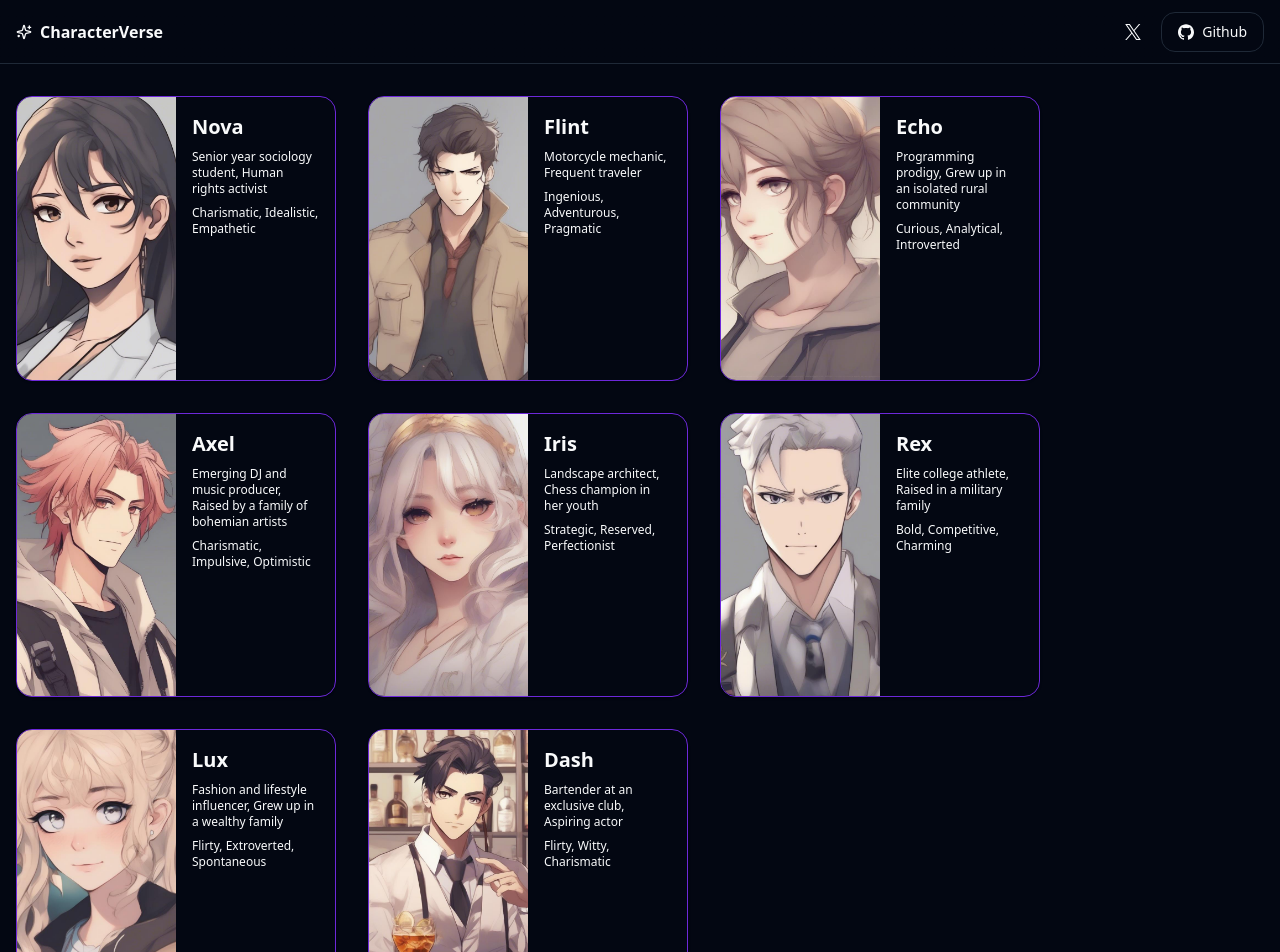
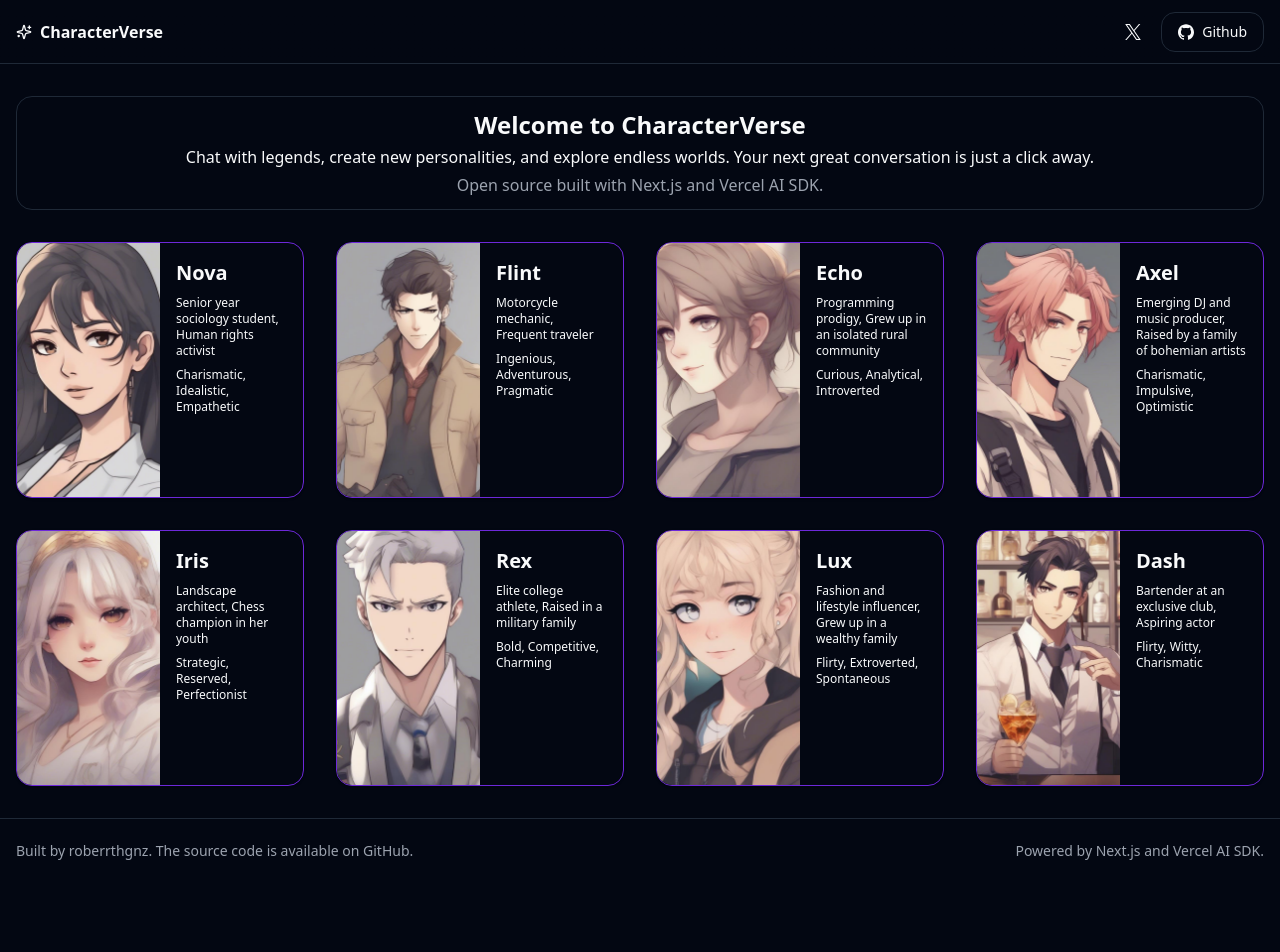
Before and after one commit to roberthgnz/character-verse, a Next.js app: page / in a window 1280 px wide. Shown: the top 952 px of the page. After the commit the page ends 882 px from the top, so only its background shows below. Built offline with nearby package versions, Linux system fonts and the light colour scheme.

Commit message:
refactor: Update footer in layout and page components

```diff
--- a/app/layout.tsx
+++ b/app/layout.tsx
@@ -28,14 +28,41 @@ export default function RootLayout({ children }: RootLayoutProps) {
       >
         <MainNav />
         {children}
-        <footer className="flex h-16 w-full shrink-0 items-center justify-center border-t bg-gradient-to-b px-4">
+        <footer className="flex h-16 w-full shrink-0 items-center justify-between border-t bg-gradient-to-b px-4">
           <p className="text-muted-foreground text-center text-sm">
-            Open source built with
-            <Link href={"https://nextjs.org/"} target="_blank">
+            Built by{" "}
+            <Link
+              href={"https://x.com/roberthgnz"}
+              className="hover:underline"
+              target="_blank"
+            >
+              roberrthgnz
+            </Link>
+            . The source code is available on{" "}
+            <Link
+              href={"https://github.com/roberthgnz/character-verse"}
+              className="hover:underline"
+              target="_blank"
+            >
+              GitHub
+            </Link>
+            .
+          </p>
+          <p className="text-muted-foreground text-center text-sm">
+            Powered by{" "}
+            <Link
+              href={"https://nextjs.org/"}
+              className="hover:underline"
+              target="_blank"
+            >
               Next.js
-            </Link>
+            </Link>{" "}
             and{" "}
-            <Link href={"https://github.com/vercel/ai"} target="_blank">
+            <Link
+              href={"https://github.com/vercel/ai"}
+              className="hover:underline"
+              target="_blank"
+            >
               Vercel AI SDK
             </Link>
             .
--- a/app/page.tsx
+++ b/app/page.tsx
@@ -1,11 +1,38 @@
+import Link from "next/link"
 import { characters } from "@/constants"
 
 import { CharacterCard } from "@/components/character-card"
 
 export default function Home() {
   return (
-    <div className="container mx-auto max-w-screen-xl px-4 py-8 flex-1">
-      <div className="grid w-full max-w-5xl grid-cols-3 gap-8">
+    <div className="container mx-auto max-w-screen-xl flex-1 space-y-8 px-4 py-8">
+      <div className="space-y-1 rounded-lg border p-3 text-center">
+        <h2 className="text-2xl font-bold">Welcome to CharacterVerse</h2>
+        <p>
+          Chat with legends, create new personalities, and explore endless
+          worlds. Your next great conversation is just a click away.
+        </p>
+        <p className="text-muted-foreground">
+          Open source built with{" "}
+          <Link
+            href={"https://nextjs.org/"}
+            className="hover:underline"
+            target="_blank"
+          >
+            Next.js
+          </Link>{" "}
+          and{" "}
+          <Link
+            href={"https://github.com/vercel/ai"}
+            className="hover:underline"
+            target="_blank"
+          >
+            Vercel AI SDK
+          </Link>
+          .
+        </p>
+      </div>
+      <div className="grid w-full gap-8 md:grid-cols-4">
         {characters.map((character) => (
           <CharacterCard key={character.name} character={character} />
         ))}
--- a/components/main-nav.tsx
+++ b/components/main-nav.tsx
@@ -8,7 +8,7 @@ export const MainNav = () => {
     <header className="from-background/10 via-background/50 to-background/80 flex h-16 w-full shrink-0 items-center justify-between border-b bg-gradient-to-b px-4">
       <h1 className="text-center font-bold">
         <Link href={"/"} className="flex items-center gap-2 ">
-          <Sparkles className="inline-block size-4" />
+          <Sparkles className="inline-block size-4 " />
           <span>CharacterVerse</span>
         </Link>
       </h1>
```
